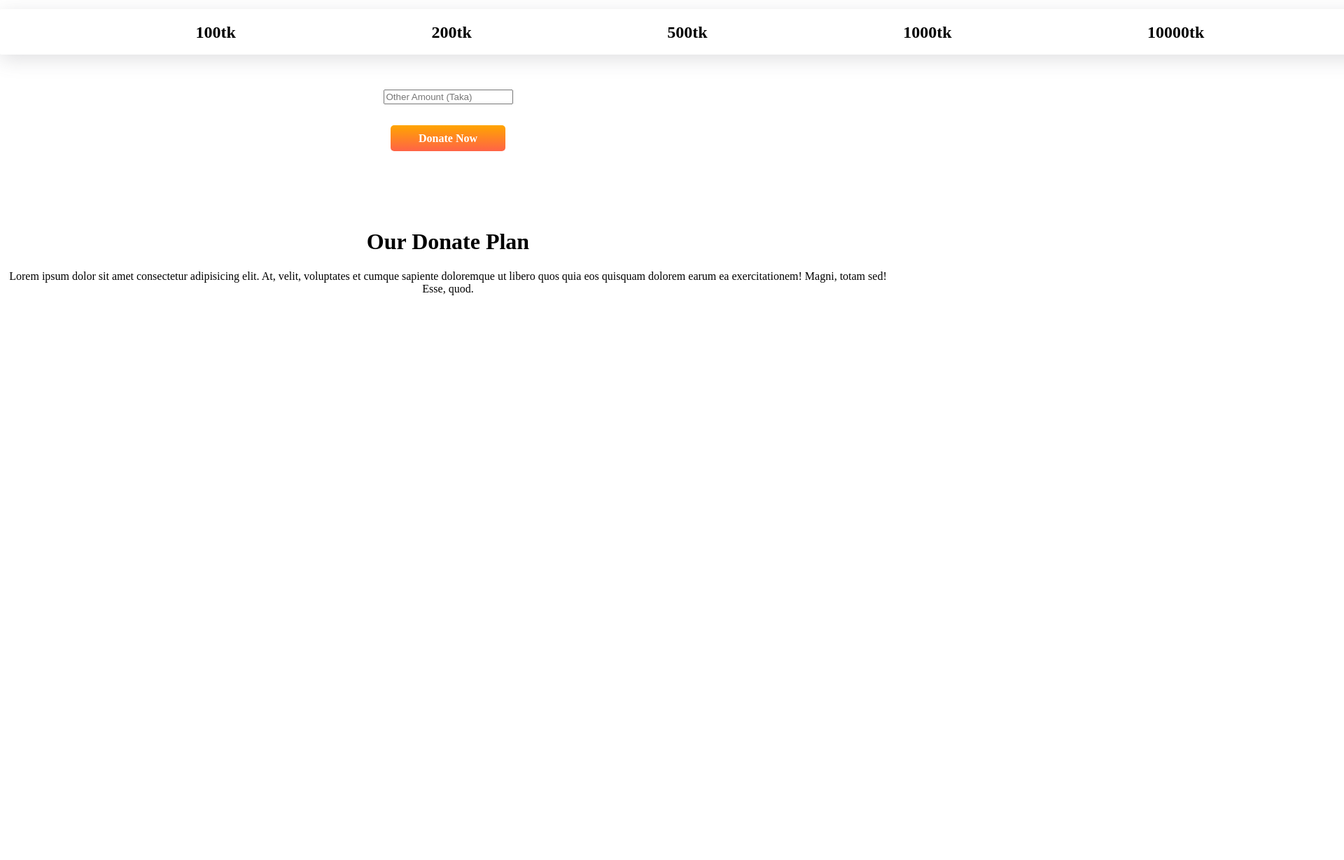
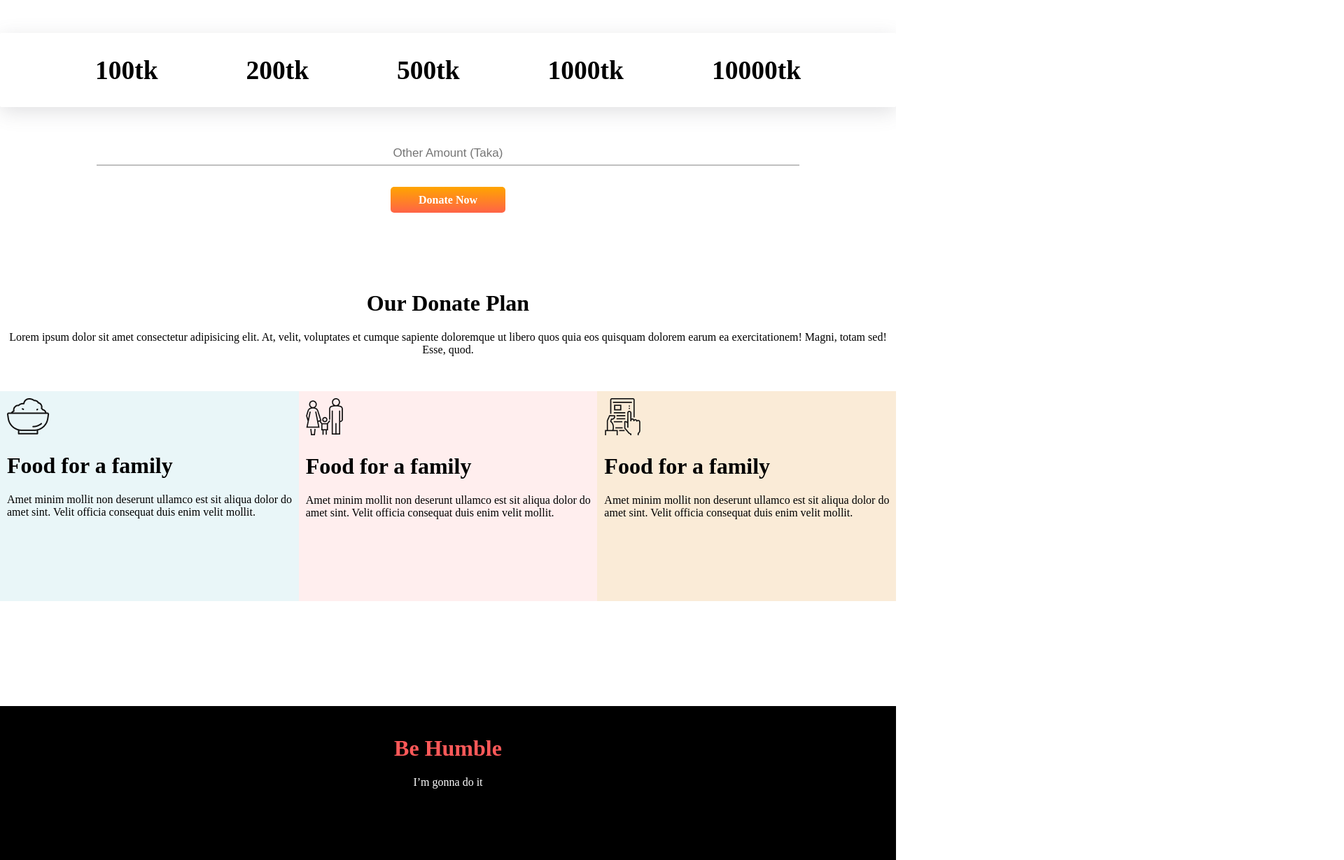
Before and after one commit to mdsumonkhancse/bd-donate-site, a plain HTML site: page index.html in a window 1280 px wide. Shown: the part 729-1958 px from the top of the page at 70% size, 1920 px wide, since content can reach past the window. Before the commit the page ends 1167 px from the top, so only its background shows below. Drawn offline with Linux system fonts and the light colour scheme.

Commit message:
my footer add

```diff
--- a/index.html
+++ b/index.html
@@ -48,6 +48,45 @@
             ut
             libero quos quia eos quisquam dolorem earum ea exercitationem! Magni, totam sed! Esse, quod.</p>
     </div>
+    <div class="our-donate-plan">
+        <div class="card1">
+            <div class="food-family">
+                <img src="icons/food.png" alt="">
+                <h1>Food for a family</h1>
+                <p>Amet minim mollit non deserunt
+                    ullamco est sit aliqua dolor do amet
+                    sint. Velit officia consequat duis enim
+                    velit mollit.</p>
+            </div>
+        </div>
+
+        <div class="card2">
+            <div class="food-family">
+                <img src="icons/shelter.png" alt="">
+                <h1>Food for a family</h1>
+                <p>Amet minim mollit non deserunt
+                    ullamco est sit aliqua dolor do amet
+                    sint. Velit officia consequat duis enim
+                    velit mollit.</p>
+            </div>
+        </div>
+
+        <div class="card3">
+            <div class="food-family">
+                <img src="icons/Frame-1.png" alt="">
+                <h1>Food for a family</h1>
+                <p>Amet minim mollit non deserunt
+                    ullamco est sit aliqua dolor do amet
+                    sint. Velit officia consequat duis enim
+                    velit mollit.</p>
+            </div>
+        </div>
+    </div>
+    <div class="footer">
+        <h1><span class="humble-color">Be Humble</span></h1>
+        <p>I’m gonna do it
+        </p>
+    </div>
 </body>
 
 </html>
--- a/style.css
+++ b/style.css
@@ -32,13 +32,22 @@ body {
 
 .donate-today {
     text-align: center;
+    margin-bottom: 50px;
+}
+
+.donate-now {
+    text-align: center;
+    margin-bottom: 120px;
 }
 
 .amount {
     display: flex;
-    width: 2000px;
-    height: 65px;
+    /* width: 2000px;
+    height: 65px; */
     box-shadow: rgba(100, 100, 111, 0.2) 0px 7px 29px 0px;
+    font-size: 25px;
+    padding-left: 10px;
+    padding-right: 10px;
     justify-content: space-evenly;
     border-radius: 2px;
     margin-bottom: 50px;
@@ -57,7 +66,59 @@ body {
     margin-bottom: 40px;
 }
 
-.donate-now {
+.input-field input {
+    width: 1000px;
+    height: 30px;
+    font-size: 17px;
     text-align: center;
-    margin-bottom: 120px;
+    border: none;
+    border-bottom: 2px solid silver;
 }
+
+.card1 {
+    width: 450px;
+    height: 300px;
+    background-color: rgba(47, 170, 184, 0.1);
+    justify-items: center;
+    text-align: left;
+}
+
+.card2 {
+    width: 450px;
+    height: 300px;
+    background-color: rgba(255, 89, 89, 0.1);
+    justify-items: center;
+    text-align: left;
+}
+
+.card3 {
+    width: 450px;
+    height: 300px;
+    background-color: antiquewhite;
+    justify-items: center;
+    text-align: left;
+}
+
+
+.food-family {
+    padding-top: 10px;
+    padding-left: 10px;
+}
+
+.our-donate-plan {
+    display: flex;
+    justify-content: space-around;
+    margin-bottom: 150px;
+}
+
+.footer {
+    background-color: black;
+    text-align: center;
+    height: 200px;
+    padding-top: 20px;
+    color: white;
+}
+
+.humble-color {
+    color: #FF5959;
+}
```
